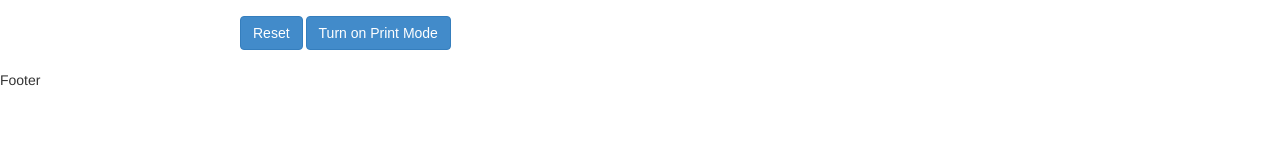
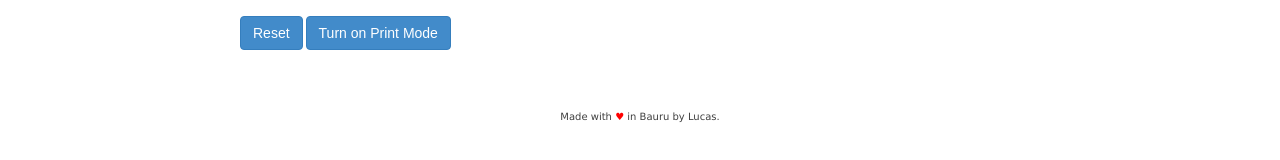
Before and after one commit to LucasMorettoRodrigues/invoiceReactApp, a React app: page / in a window 1280 px wide. Shown: the part 538-698 px from the top of the page. Built offline with nearby package versions, Linux system fonts and the light colour scheme.

Commit message:
Update App component

```diff
--- a/src/App.tsx
+++ b/src/App.tsx
@@ -122,7 +122,9 @@ export const App = () => {
                     printMode={printMode}
                 />
             </InvoiceContainer>
-            <Footer />
+            <Footer
+                printMode={printMode}
+            />
         </>
     );
 }
--- a/src/components/layout/Footer.tsx
+++ b/src/components/layout/Footer.tsx
@@ -1,7 +1,29 @@
-import React from 'react'
+import styled from "styled-components"
 
-export const Footer = () => {
+const Text = styled.div`
+    font-family: "Lucida Grande", "Lucida Sans Unicode", "Lucida Sans", Geneva, Verdana, sans-serif;
+    margin: 40px 0 20px 0;
+    text-align: center;
+    color: #404040;
+    font-size: 10px;
+`
+const HighLight = styled.span`
+    color: red;
+`
+
+type Props = {
+    printMode: boolean
+}
+
+export const Footer = ({ printMode }: Props) => {
+
+    if (printMode) {
+        return <></>
+    }
+
     return (
-        <div>Footer</div>
+        <Text>
+            Made with <HighLight>♥</HighLight> in Bauru by Lucas.
+        </Text>
     )
 }
```
